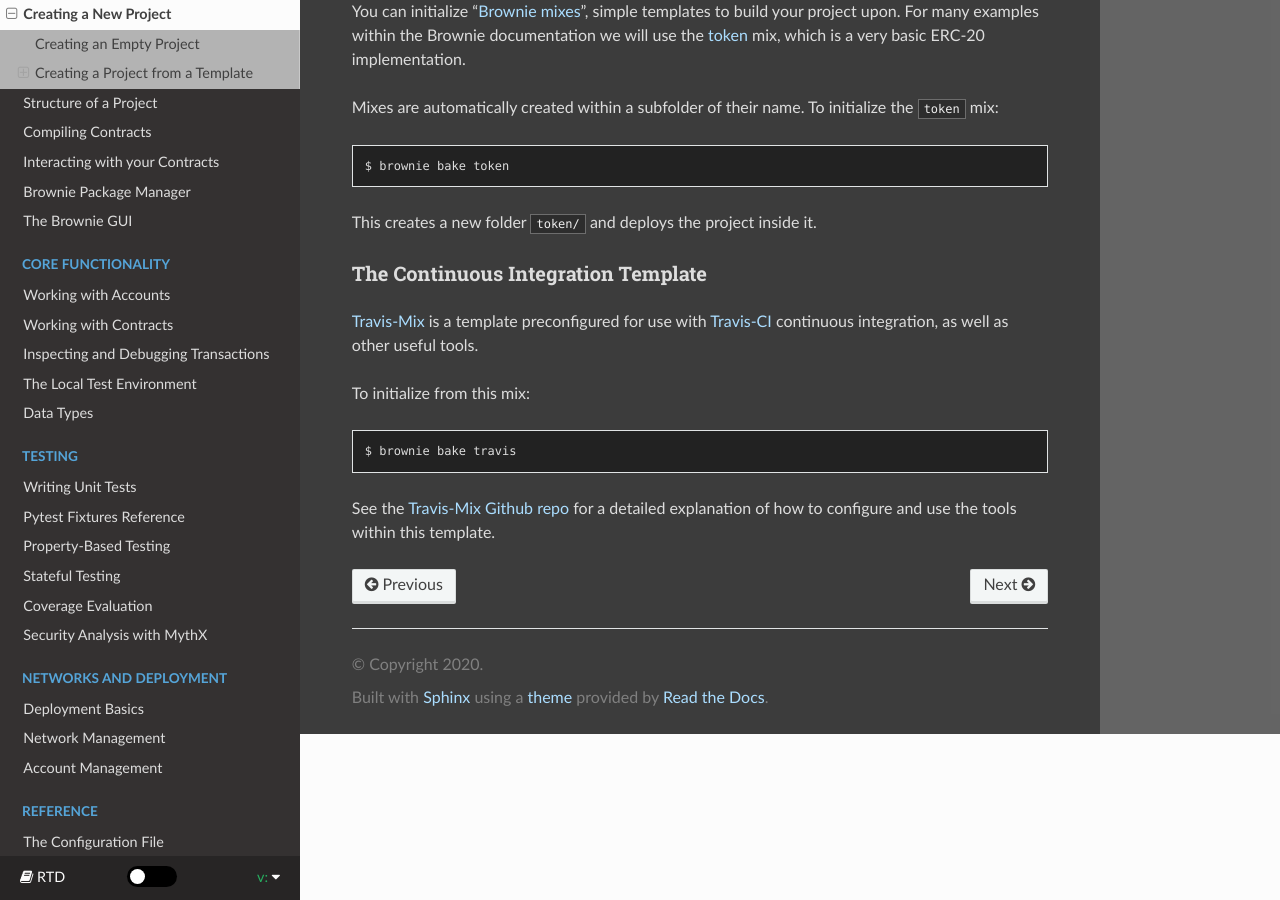
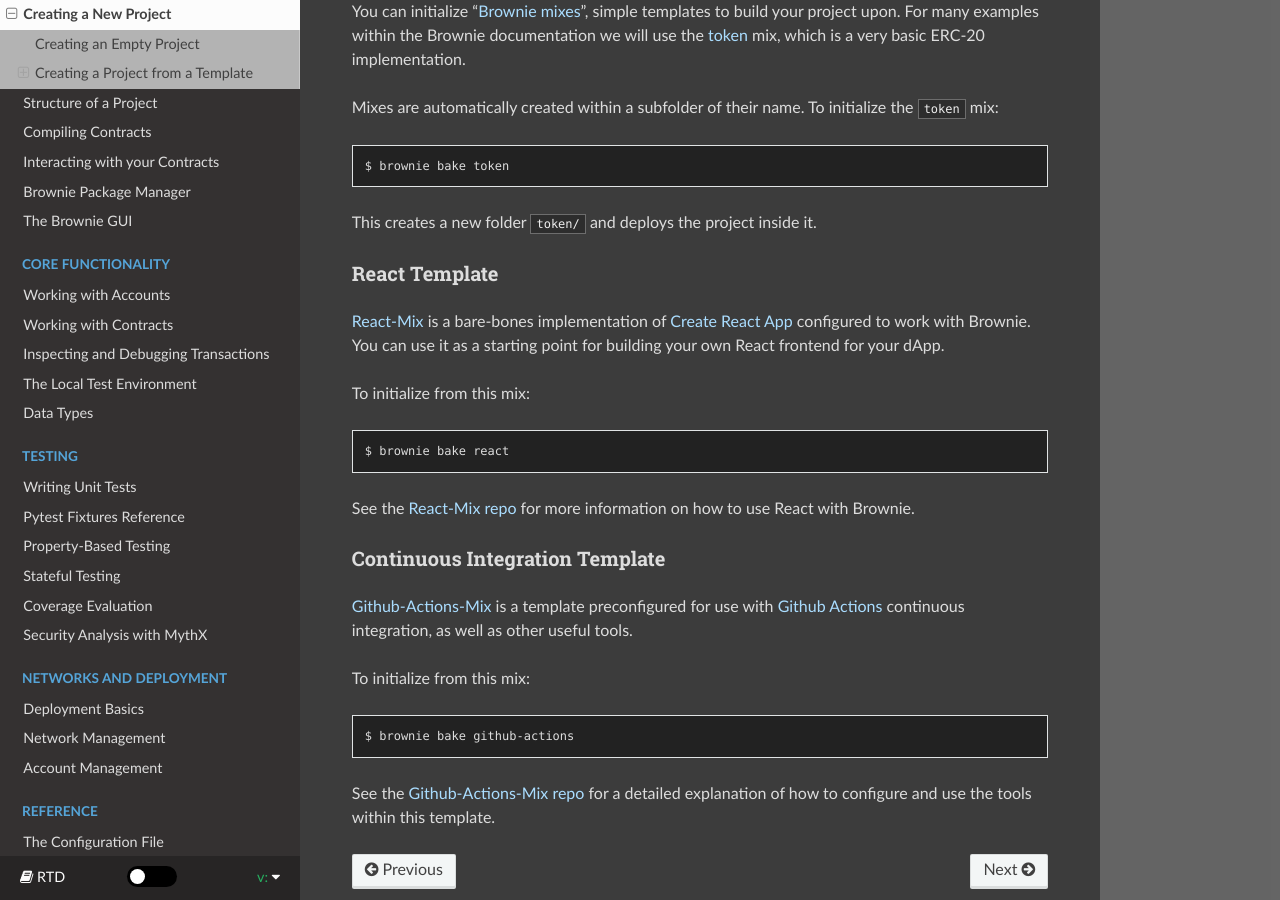
Before and after one commit to eth-brownie/brownie, a Sphinx documentation site: the page built from docs/init.rst, in a window 1280 px wide and 900 px high, scrolled down 557 px. Built offline with Sphinx 7.4.7 and the Read the Docs theme 2.0.0, drawn with Linux system fonts in a browser that asks for light colours.

Commit message:
doc: update info on recommended mixes

```diff
--- a/docs/init.rst
+++ b/docs/init.rst
@@ -33,15 +33,27 @@
 
 This creates a new folder ``token/`` and deploys the project inside it.
 
-The Continuous Integration Template
------------------------------------
-
-`Travis-Mix <https://github.com/brownie-mix/travis-mix>`_ is a template preconfigured for use with `Travis-CI <https://travis-ci.com/>`_ continuous integration, as well as other useful tools.
+React Template
+--------------
+`React-Mix <https://github.com/brownie-mix/react-mix>`_ is a bare-bones implementation of `Create React App <https://create-react-app.dev/>`_ configured to work with Brownie. You can use it as a starting point for building your own React frontend for your dApp.
 
 To initialize from this mix:
 
 ::
 
-    $ brownie bake travis
+    $ brownie bake react
 
-See the `Travis-Mix Github repo <https://github.com/brownie-mix/travis-mix>`_ for a detailed explanation of how to configure and use the tools within this template.
+See the `React-Mix repo <https://github.com/brownie-mix/react-mix>`_ for more information on how to use React with Brownie.
+
+Continuous Integration Template
+-------------------------------
+
+`Github-Actions-Mix <https://github.com/brownie-mix/github-actions-mix>`_ is a template preconfigured for use with `Github Actions <https://github.com/features/actions>`_ continuous integration, as well as other useful tools.
+
+To initialize from this mix:
+
+::
+
+    $ brownie bake github-actions
+
+See the `Github-Actions-Mix repo <https://github.com/brownie-mix/github-actions-mix>`_ for a detailed explanation of how to configure and use the tools within this template.
```
